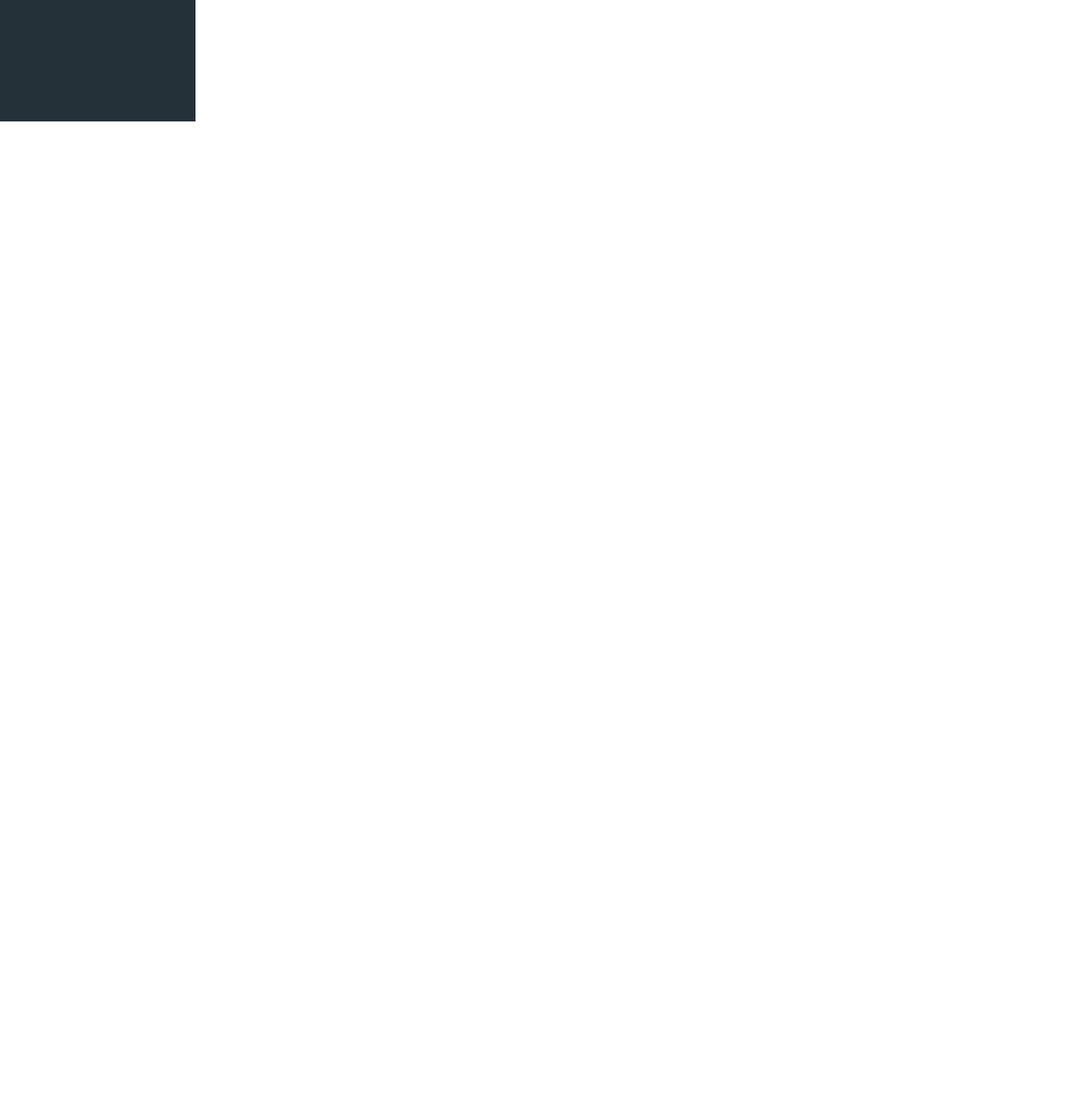
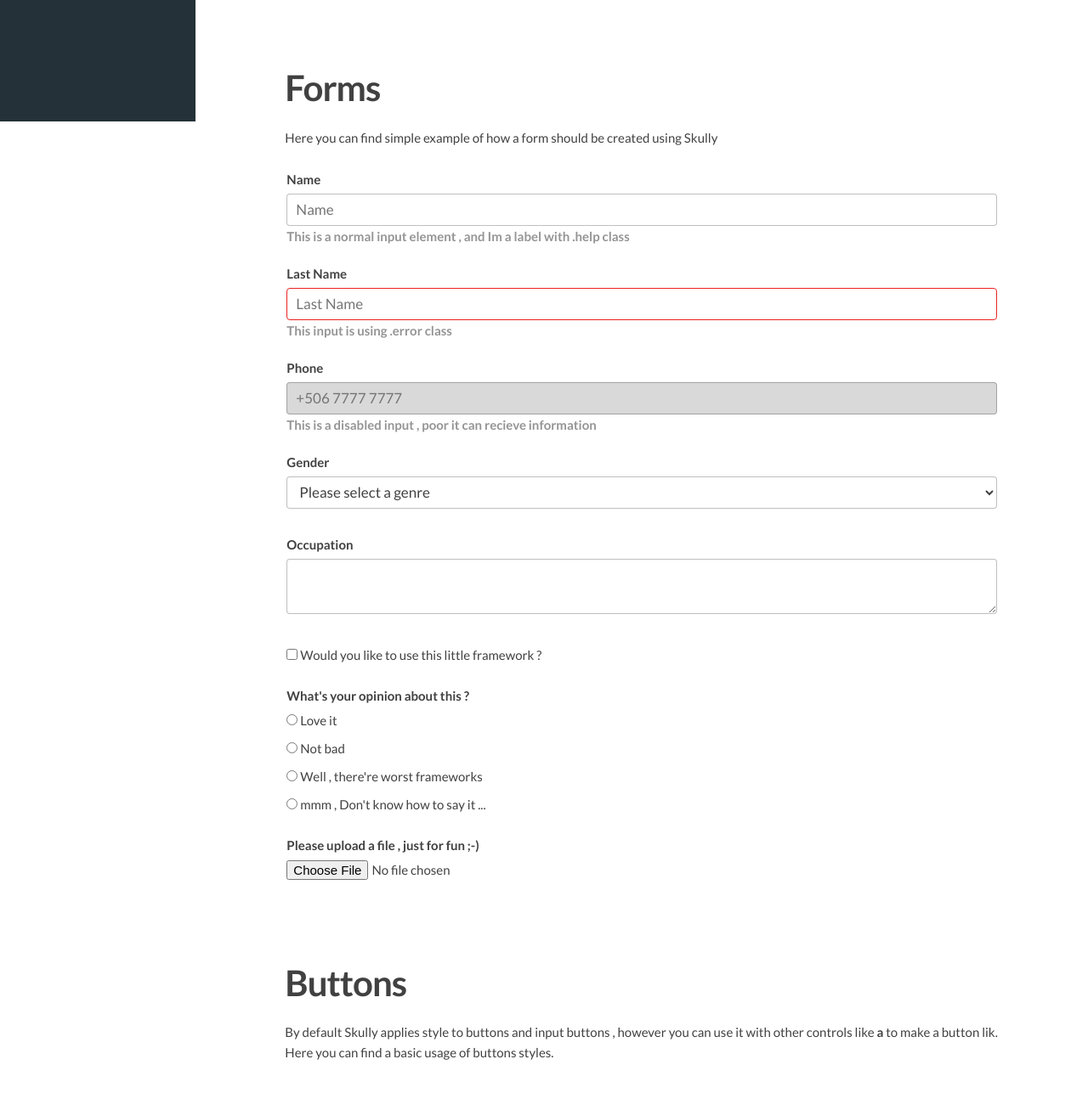
Before and after one commit to caco0516/skully, a plain HTML site: page index.html in a window 1280 px wide. Shown: the part 657-1944 px from the top of the page at 85% size. Before the commit the page ends 800 px from the top, so only its background shows below. Drawn offline with Linux system fonts and the light colour scheme.

Commit message:
Adds more example elements

```diff
--- a/index.html
+++ b/index.html
@@ -21,7 +21,13 @@
     <title>Skully</title>
     <link href="https://fonts.googleapis.com/css?family=Lato:300,400,700" rel="stylesheet">
     <link href="css/normalize.css" rel="stylesheet">
-    <link href="css/skully.css" rel="stylesheet"> </head>
+    <link href="css/skully.css" rel="stylesheet">
+    <style>
+        div.section {
+            margin-bottom: 80px;
+        }
+    </style>
+</head>
 
 <body>
     <!-- Insert your HTML here -->
@@ -40,6 +46,12 @@
     </nav>
     <div class="side-nav-content">
         <div class="container">
+            <h1>Skully</h1>
+            <p>This library was inspired on Slack UI , for a better experience is recommended to use <strong>Lato</strong> as default font-family.</p>
+            <!-- TYOGRAFY -->
+            <div class="section">
+                <h2>Typografy</h2>
+                <div>
                     <h1>Heading H1</h1>
                     <h2>Heading H2</h2>
                     <h3>Heading H3</h3>
@@ -50,9 +62,67 @@
                         <p>This is regular text and <strong>this is strong</strong> <span class="secondary-text">, but this is secondary text.</span></p>
                     </div>
                     <div><a href="#">This is a link</a></div>
-            <div><a href="#">This is a link</a></div>
                 </div>
             </div>
+            <!-- FORMS -->
+            <div class="section">
+                <h2>Forms</h2>
+                <p>Here you can find simple example of how a form should be created using Skully</p>
+                <div>
+                    <form>
+                        <fieldset>
+                            <label for="name">Name</label>
+                            <input type="text" name="name" placeholder="Name" />
+                            <label class="help">This is a normal input element , and Im a label with .help class</label>
+                        </fieldset>
+                        <fieldset>
+                            <label for="lastname">Last Name</label>
+                            <input class="error" type="text" name="lastname" placeholder="Last Name" />
+                            <label class="help">This input is using .error class</label>
+                        </fieldset>
+                        <fieldset>
+                            <label for="lastname">Phone</label>
+                            <input type="text" name="phone" placeholder="+506 7777 7777" disabled />
+                            <label class="help">This is a disabled input , poor it can recieve information</label>
+                        </fieldset>
+                        <fieldset>
+                            <label for="gender">Gender</label>
+                            <select name="gender">
+                                <option>Please select a genre</option>
+                                <option>Male</option>
+                                <option>Female</option>
+                            </select>
+                        </fieldset>
+                        <fieldset>
+                            <label for="occupation">Occupation</label>
+                            <textarea name="occupation"></textarea>
+                        </fieldset>
+                        <fieldset>
+                            <input type="checkbox" name="usethis"> Would you like to use this little framework ? </fieldset>
+                        <fieldset>
+                            <label>What's your opinion about this ?</label>
+                            <input type="radio" name="opinion"> Love it
+                            <br>
+                            <input type="radio" name="opinion"> Not bad
+                            <br>
+                            <input type="radio" name="opinion"> Well , there're worst frameworks
+                            <br>
+                            <input type="radio" name="opinion"> mmm , Don't know how to say it ...
+                            <br> </fieldset>
+                        <fieldset>
+                            <label>Please upload a file , just for fun ;-)</label>
+                            <input type="file" name="cv"> </fieldset>
+                    </form>
+                </div>
+            </div>
+            <!-- BUTTONS -->
+            <div class="section">
+                <h2>Buttons</h2>
+                <p>By default Skully applies style to buttons and input buttons , however you can use it with other controls like <strong>a</strong> to make a button lik. Here you can find a basic usage of buttons styles.</p>
+            </div>
+        </div>
+    </div>
+    <a href="https://github.com/caco0516/skully"><img style="position: absolute; top: 0; right: 0; border: 0;" src="https://camo.githubusercontent.com/365986a132ccd6a44c23a9169022c0b5c890c387/68747470733a2f2f73332e616d617a6f6e6177732e636f6d2f6769746875622f726962626f6e732f666f726b6d655f72696768745f7265645f6161303030302e706e67" alt="Fork me on GitHub" data-canonical-src="https://s3.amazonaws.com/github/ribbons/forkme_right_red_aa0000.png"></a>
     <!-- Scripts -->
 </body>
 
```
Lines whose indentation alone changed are shown as unchanged.
